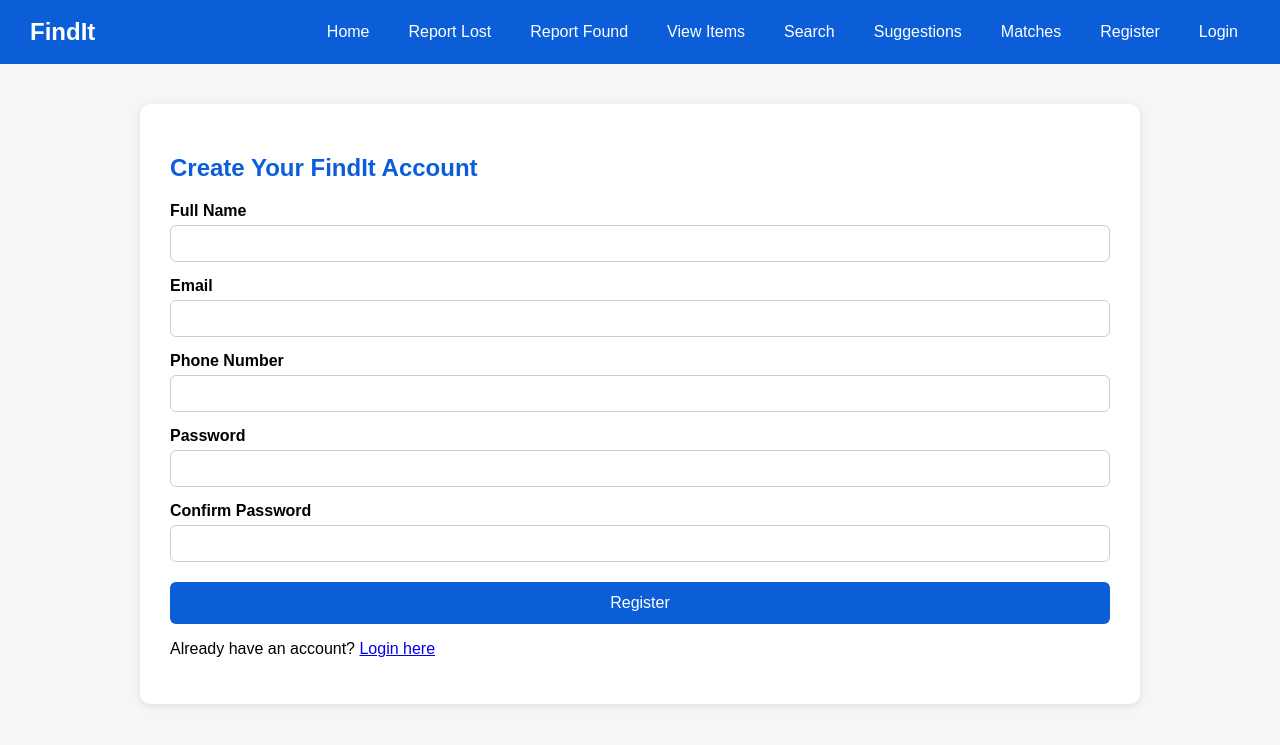
After one commit to yorekadeve/findit, a Flask app: page /register in a window 1280 px wide. The commit adds this page. Shown: the top 745 px of the page. Run offline with Flask 3, Linux system fonts and the light colour scheme.

Commit message:
Version 3: added a secure login and registration system that lets users create accounts, log in, and log out safely.

```diff
--- a/app.py
+++ b/app.py
@@ -1,12 +1,14 @@
-from flask import Flask, render_template, request
-from flask import Flask, render_template, request, redirect, url_for
+from flask import Flask, render_template, request, redirect, url_for, session, flash
 import mysql.connector
 import os
 from datetime import date
 from dotenv import load_dotenv
+from werkzeug.security import generate_password_hash, check_password_hash
 
 app = Flask(__name__)
 load_dotenv()
+
+app.secret_key = os.getenv("SECRET_KEY")
 
 def get_db():
     return mysql.connector.connect(
@@ -294,5 +296,72 @@ def return_item(match_id):
 
     return redirect(url_for("matches"))
 
+@app.route("/register", methods=["GET", "POST"])
+def register():
+    if request.method == "POST":
+        full_name = request.form["full_name"]
+        email = request.form["email"]
+        phone = request.form["phone"]
+        password = request.form["password"]
+        confirm_password = request.form["confirm_password"]
+
+        if password != confirm_password:
+            return "Passwords do not match."
+
+        password_hash = generate_password_hash(password)
+
+        conn = get_db()
+        cursor = conn.cursor()
+
+        cursor.execute("""
+            INSERT INTO users
+            (full_name, email, phone, password_hash, role)
+            VALUES (%s, %s, %s, %s, %s)
+        """, (full_name, email, phone, password_hash, "user"))
+
+        conn.commit()
+        cursor.close()
+        conn.close()
+
+        return redirect(url_for("login"))
+
+    return render_template("register.html")
+
+@app.route("/login", methods=["GET", "POST"])
+def login():
+    if request.method == "POST":
+        email = request.form["email"]
+        password = request.form["password"]
+
+        conn = get_db()
+        cursor = conn.cursor(dictionary=True)
+
+        cursor.execute("""
+            SELECT * FROM users
+            WHERE email = %s
+        """, (email,))
+
+        user = cursor.fetchone()
+
+        cursor.close()
+        conn.close()
+
+        if user and check_password_hash(user["password_hash"], password):
+            session["user_id"] = user["id"]
+            session["full_name"] = user["full_name"]
+            session["role"] = user["role"]
+
+            return redirect(url_for("home"))
+        else:
+            return "Invalid email or password."
+
+    return render_template("login.html")
+
+@app.route("/logout")
+def logout():
+    session.clear()
+    flash("You have been logged out successfully.", "success")
+    return redirect(url_for("home"))
+
 if __name__ == "__main__":
     app.run(debug=True)
--- a/templates/base.html
+++ b/templates/base.html
@@ -135,6 +135,26 @@
             background: #198754;
             color: white;
         }
+        .welcome {
+            color: white;
+            font-weight: bold;
+            padding: 8px 12px;
+        }
+
+        .flash-message {
+            padding: 12px;
+            margin: 15px auto;
+            max-width: 900px;
+            border-radius: 6px;
+            font-weight: bold;
+        }
+
+        .flash-message.success {
+            background-color: #d4edda;
+            color: #155724;
+            border: 1px solid #c3e6cb;
+        }
+
     </style>
 </head>
 <body>
@@ -150,11 +170,30 @@
             <a href="/search">Search</a>
             <a href="/suggestions">Suggestions</a>
             <a href="/matches">Matches</a>
+
+            {% if session.get("user_id") %}
+                <span class="welcome">Hi, {{ session.get("full_name") }}</span>
+                <a href="/logout">Logout</a>
+            {% else %}
+                <a href="/register">Register</a>
+                <a href="/login">Login</a>
+            {% endif %}
         </div>
     </nav>
 
     <div class="container">
-        {% block content %}{% endblock %}
+        {% with messages = get_flashed_messages(with_categories=true) %}
+            {% if messages %}
+                {% for category, message in messages %}
+                    <div class="flash-message {{ category }}">
+                        {{ message }}
+                    </div>
+                {% endfor %}
+            {% endif %}
+        {% endwith %}
+
+        {% block content %}
+        {% endblock %}
     </div>
 
 </body>
--- /dev/null
+++ b/templates/register.html
@@ -0,0 +1,31 @@
+{% extends "base.html" %}
+
+{% block title %}Register - FindIt{% endblock %}
+
+{% block content %}
+<h2>Create Your FindIt Account</h2>
+
+<form action="/register" method="POST">
+    <label for="full_name">Full Name</label>
+    <input type="text" id="full_name" name="full_name" required>
+
+    <label for="email">Email</label>
+    <input type="email" id="email" name="email" required>
+
+    <label for="phone">Phone Number</label>
+    <input type="text" id="phone" name="phone">
+
+    <label for="password">Password</label>
+    <input type="password" id="password" name="password" required>
+
+    <label for="confirm_password">Confirm Password</label>
+    <input type="password" id="confirm_password" name="confirm_password" required>
+
+    <button type="submit">Register</button>
+</form>
+
+<p>
+    Already have an account?
+    <a href="/login">Login here</a>
+</p>
+{% endblock %}
```
Also changed, not shown: templates/login.html (added, +22 -0 lines).
